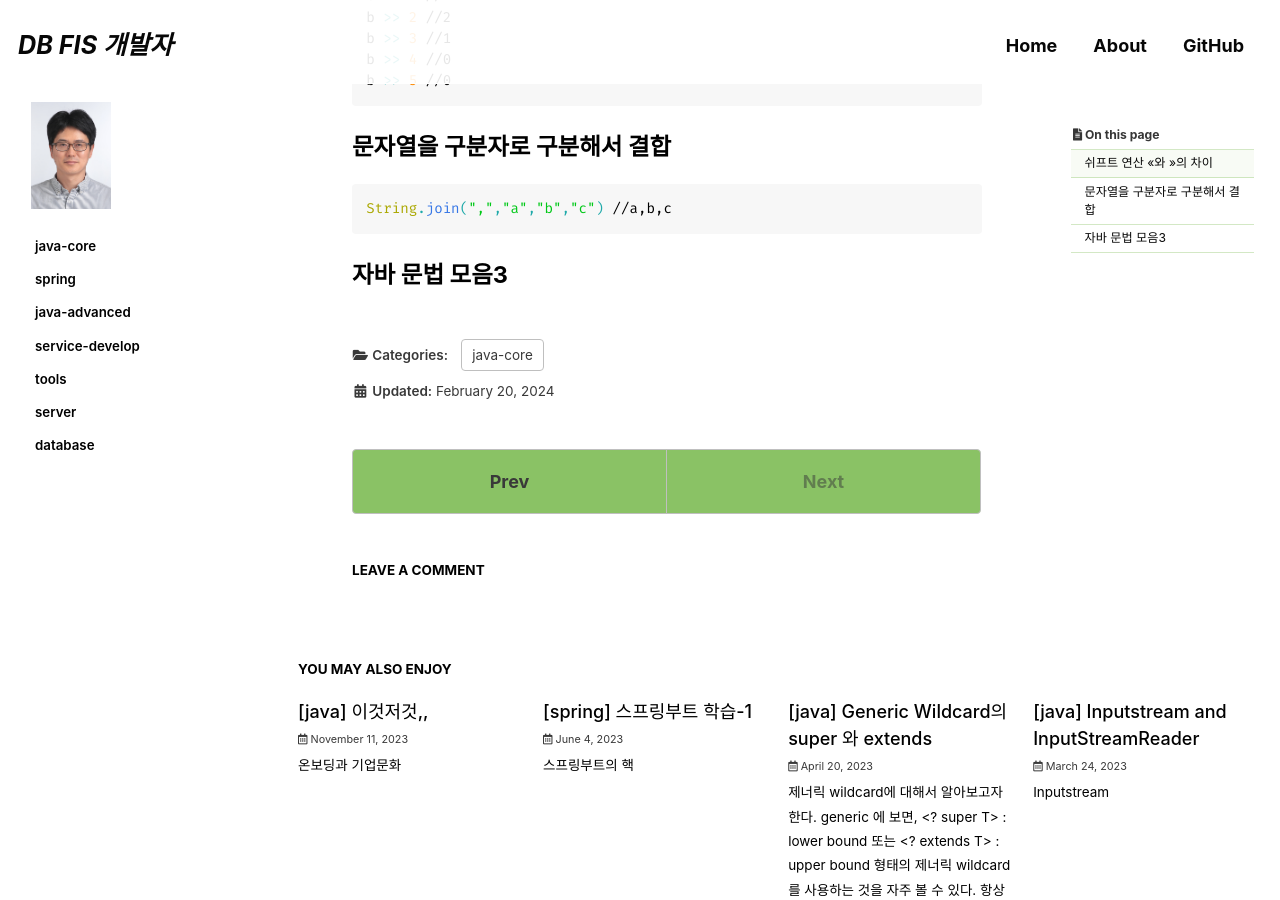
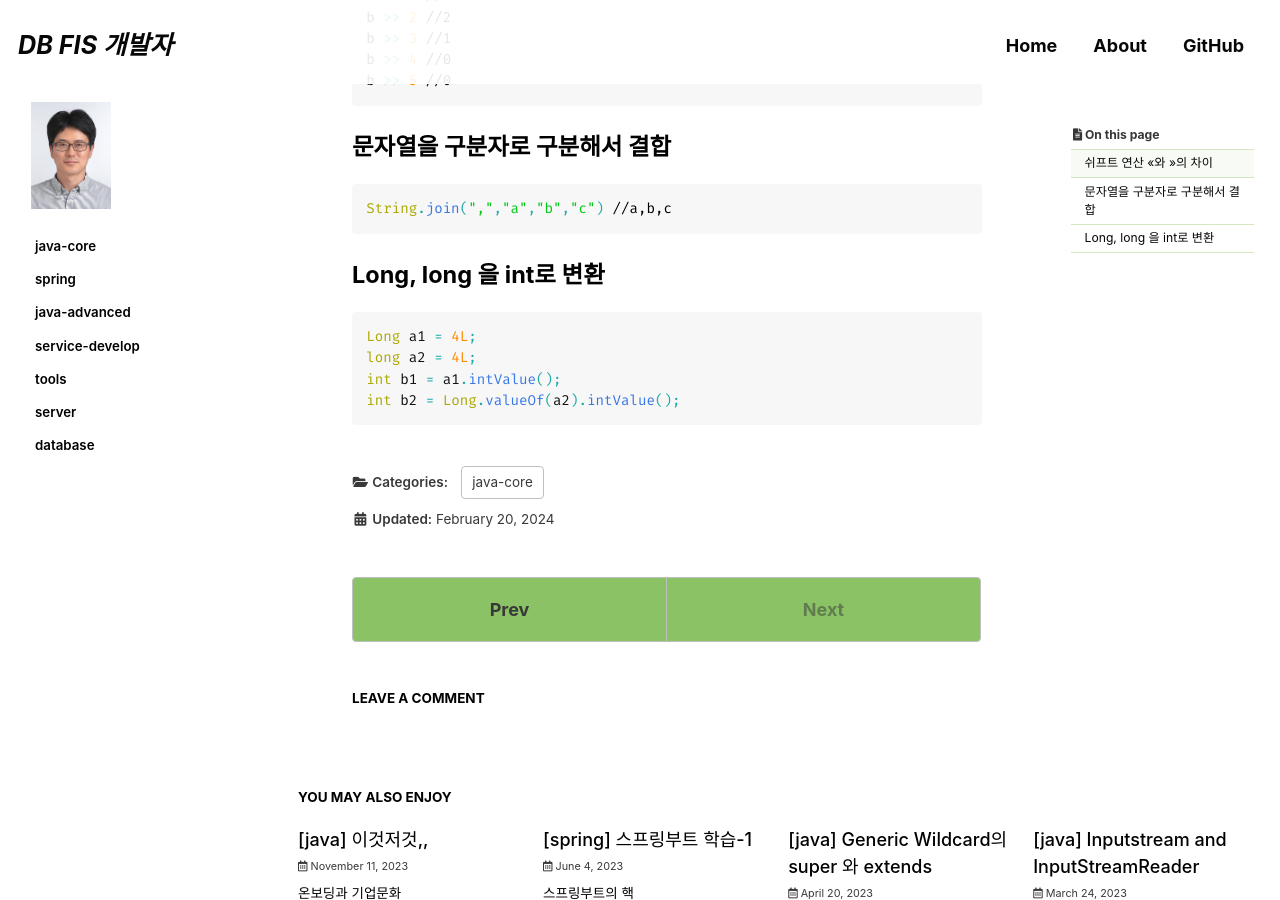
Before and after one commit to 190726/190726.github.io, a Jekyll site: the page built from _posts/2024-02-20-java_flash_card.md, in a window 1280 px wide and 900 px high, scrolled down 457 px. Built offline with Jekyll 4.4.1, drawn with Linux system fonts in a browser that asks for light colours; cached includes are drawn as plain includes; some web fonts are replaced; comment, search, counter and statistics services are not loaded.

Commit message:
Update 2024-02-20-java_flash_card.md

````diff
--- a/_posts/2024-02-20-java_flash_card.md
+++ b/_posts/2024-02-20-java_flash_card.md
@@ -34,4 +34,10 @@ b >> 5 //0
 ```java
 String.join(",","a","b","c") //a,b,c
 ```
-## 자바 문법 모음3
+## Long, long 을 int로 변환
+```java
+Long a1 = 4L;
+long a2 = 4L;
+int b1 = a1.intValue();
+int b2 = Long.valueOf(a2).intValue();
+```
````
